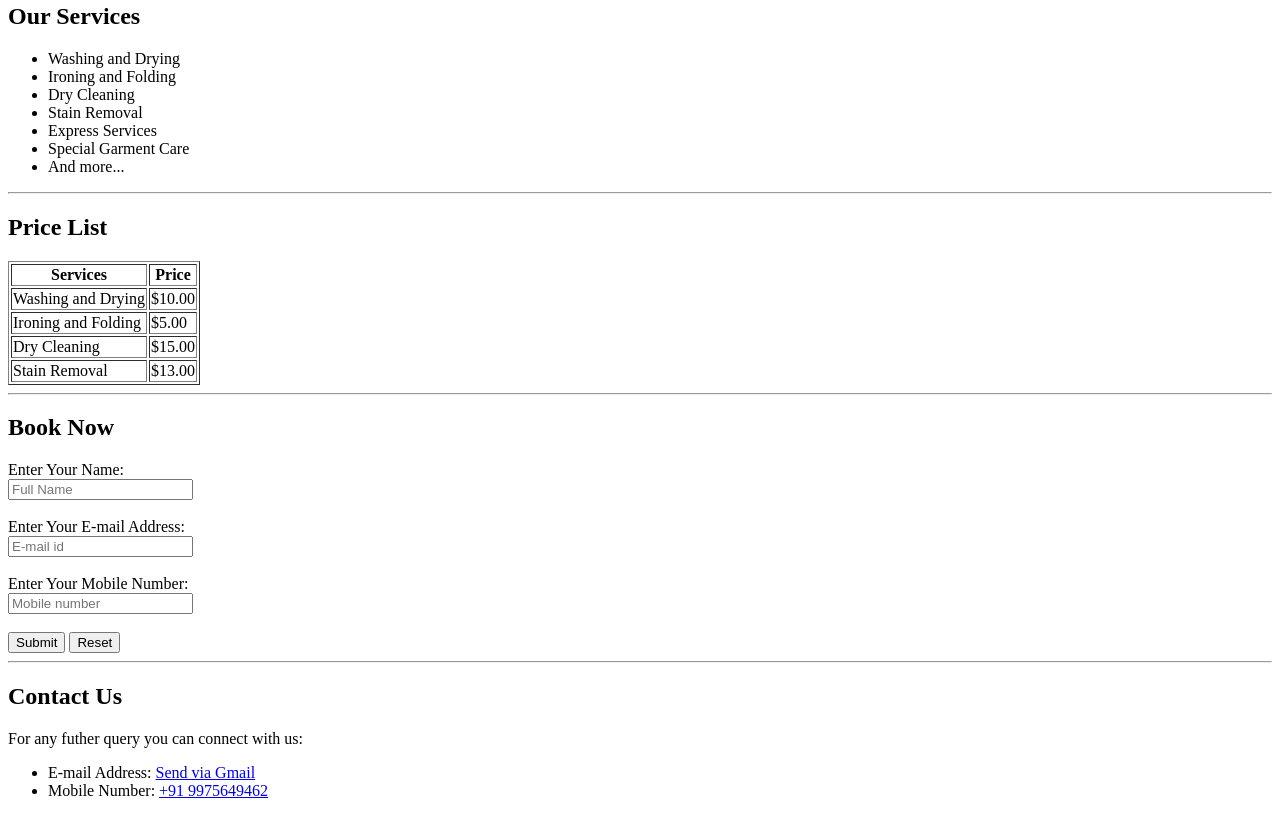
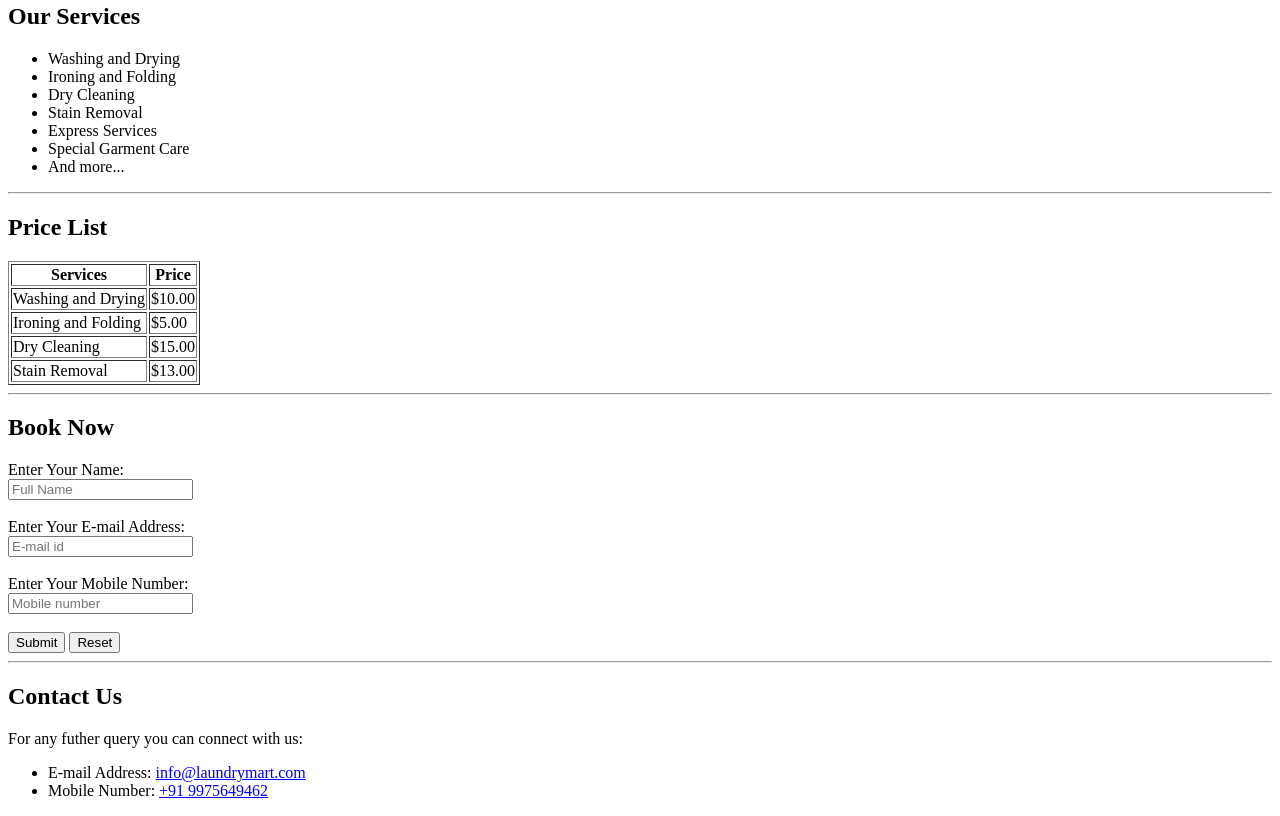
Before and after one commit to PranavNK-22/tutedude, a plain HTML site: page index.html in a window 1280 px wide. Shown: the part 473-1289 px from the top of the page. Drawn offline with Linux system fonts and the light colour scheme.

Commit message:
Update GMail link

```diff
--- a/index.html
+++ b/index.html
@@ -73,7 +73,7 @@
     <h2>Contact Us</h2>
     <p>For any futher query you can connect with us: </p>
     <ul>
-        <li>E-mail Address: <a target="_blank" href="https://mail.google.com/mail/?view=cm&to=info@laundrymart.com&su=Laundry%20Booking&body=Hi%20Laundry%20Mart,%0AI%20want%20to%20book%20a%20service.">Send via Gmail</a>
+        <li>E-mail Address: <a target="_blank" href="https://mail.google.com/mail/?view=cm&to=info@laundrymart.com">info@laundrymart.com</a>
 </li>
         <li>Mobile Number: <a href="tel:9975649462">+91 9975649462</a></li>
     </ul>
```
